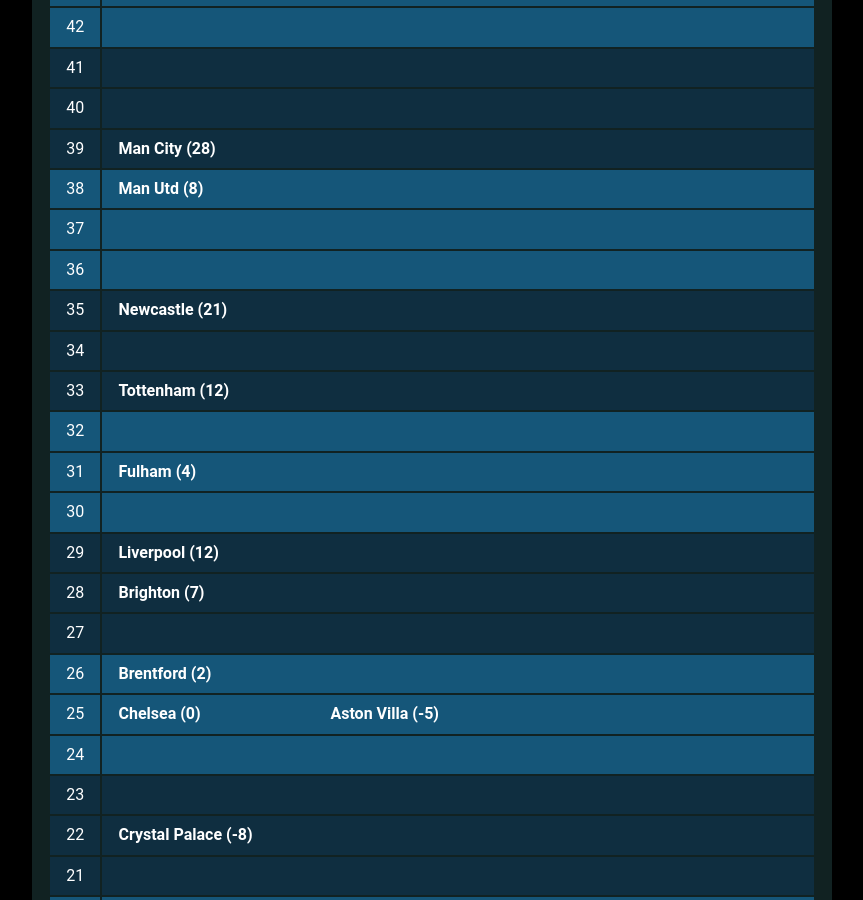
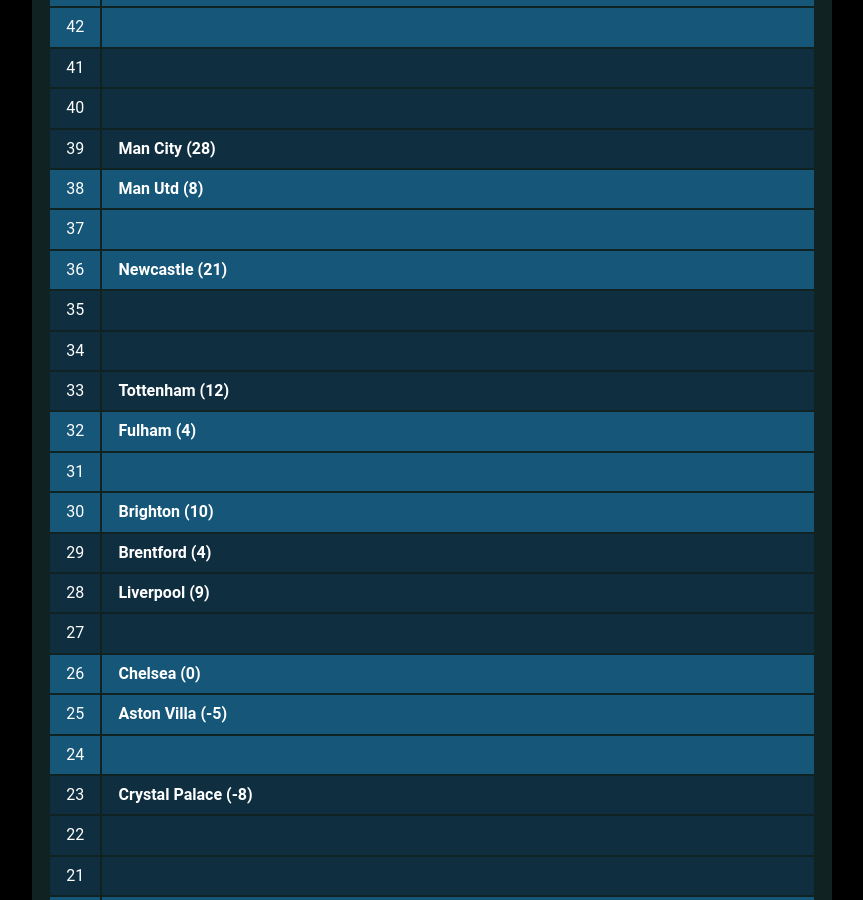
Before and after one commit to muru/muru.github.io, a Jekyll site: the page built from resources.md, in a window 1280 px wide and 900 px high, scrolled down 1558 px. Shown: the whole window, without its empty margins (208-1071 px from the left). Built offline with Jekyll 4.4.1, drawn with Linux system fonts in a browser that asks for light colours; some web fonts are replaced; some of the changed text lies outside the part shown.

Commit message:
updated cann-table: Mon 16 Jan 00:02:36 JST 2023

```diff
--- a/cann-table.html
+++ b/cann-table.html
@@ -46,12 +46,12 @@
 	<tr class="cann-row-1">
 		<td class="cann-point"> 36 </td>
 		<td class="cann-clubs">
+			<span class="club-name"> Newcastle (21) </span>
 		</td>
  	</tr>
 	<tr class="cann-row-2">
 		<td class="cann-point"> 35 </td>
 		<td class="cann-clubs">
-			<span class="club-name"> Newcastle (21) </span>
 		</td>
  	</tr>
 	<tr class="cann-row-2">
@@ -68,29 +68,30 @@
 	<tr class="cann-row-1">
 		<td class="cann-point"> 32 </td>
 		<td class="cann-clubs">
+			<span class="club-name"> Fulham (4) </span>
 		</td>
  	</tr>
 	<tr class="cann-row-1">
 		<td class="cann-point"> 31 </td>
 		<td class="cann-clubs">
-			<span class="club-name"> Fulham (4) </span>
 		</td>
  	</tr>
 	<tr class="cann-row-1">
 		<td class="cann-point"> 30 </td>
 		<td class="cann-clubs">
+			<span class="club-name"> Brighton (10) </span>
 		</td>
  	</tr>
 	<tr class="cann-row-2">
 		<td class="cann-point"> 29 </td>
 		<td class="cann-clubs">
-			<span class="club-name"> Liverpool (12) </span>
+			<span class="club-name"> Brentford (4) </span>
 		</td>
  	</tr>
 	<tr class="cann-row-2">
 		<td class="cann-point"> 28 </td>
 		<td class="cann-clubs">
-			<span class="club-name"> Brighton (7) </span>
+			<span class="club-name"> Liverpool (9) </span>
 		</td>
  	</tr>
 	<tr class="cann-row-2">
@@ -101,13 +102,12 @@
 	<tr class="cann-row-1">
 		<td class="cann-point"> 26 </td>
 		<td class="cann-clubs">
-			<span class="club-name"> Brentford (2) </span>
+			<span class="club-name"> Chelsea (0) </span>
 		</td>
  	</tr>
 	<tr class="cann-row-1">
 		<td class="cann-point"> 25 </td>
 		<td class="cann-clubs">
-			<span class="club-name"> Chelsea (0) </span>
 			<span class="club-name"> Aston Villa (-5) </span>
 		</td>
  	</tr>
@@ -119,12 +119,12 @@
 	<tr class="cann-row-2">
 		<td class="cann-point"> 23 </td>
 		<td class="cann-clubs">
+			<span class="club-name"> Crystal Palace (-8) </span>
 		</td>
  	</tr>
 	<tr class="cann-row-2">
 		<td class="cann-point"> 22 </td>
 		<td class="cann-clubs">
-			<span class="club-name"> Crystal Palace (-8) </span>
 		</td>
  	</tr>
 	<tr class="cann-row-2">
@@ -135,6 +135,7 @@
 	<tr class="cann-row-1">
 		<td class="cann-point"> 20 </td>
 		<td class="cann-clubs">
+			<span class="club-name"> Nottm Forest (-19) </span>
 		</td>
  	</tr>
 	<tr class="cann-row-1">
@@ -145,40 +146,29 @@
 	<tr class="cann-row-1">
 		<td class="cann-point"> 18 </td>
 		<td class="cann-clubs">
-			<span class="club-name"> Leicester (-5) </span>
-			<span class="club-name"> Nottm Forest (-21) </span>
 		</td>
  	</tr>
 	<tr class="cann-row-2">
 		<td class="cann-point"> 17 </td>
 		<td class="cann-clubs">
 			<span class="club-name"> Leeds (-7) </span>
+			<span class="club-name"> Leicester (-7) </span>
+			<span class="club-name"> Wolves (-15) </span>
 		</td>
  	</tr>
 	<tr class="cann-row-2">
 		<td class="cann-point"> 16 </td>
 		<td class="cann-clubs">
-			<span class="club-name"> West Ham (-9) </span>
-			<span class="club-name"> Everton (-10) </span>
-			<span class="club-name"> Bournemouth (-21) </span>
+			<span class="club-name"> Bournemouth (-23) </span>
 		</td>
  	</tr>
 	<tr class="cann-row-2">
 		<td class="cann-point"> 15 </td>
 		<td class="cann-clubs">
-			<span class="club-name"> Wolves (-16) </span>
-		</td>
- 	</tr>
-	<tr class="cann-row-1">
-		<td class="cann-point"> 14 </td>
-		<td class="cann-clubs">
-		</td>
- 	</tr>
-	<tr class="cann-row-1">
-		<td class="cann-point"> 13 </td>
-		<td class="cann-clubs">
-			<span class="club-name"> Southampton (-18) </span>
+			<span class="club-name"> West Ham (-10) </span>
+			<span class="club-name"> Everton (-11) </span>
+			<span class="club-name"> Southampton (-17) </span>
 		</td>
  	</tr>
 </table>
-<span id="cann-gen-note"> Generated on  Sunday, 15 January 2023 at 00:01 JST. </span>
+<span id="cann-gen-note"> Generated on  Monday, 16 January 2023 at 00:02 JST. </span>
```
